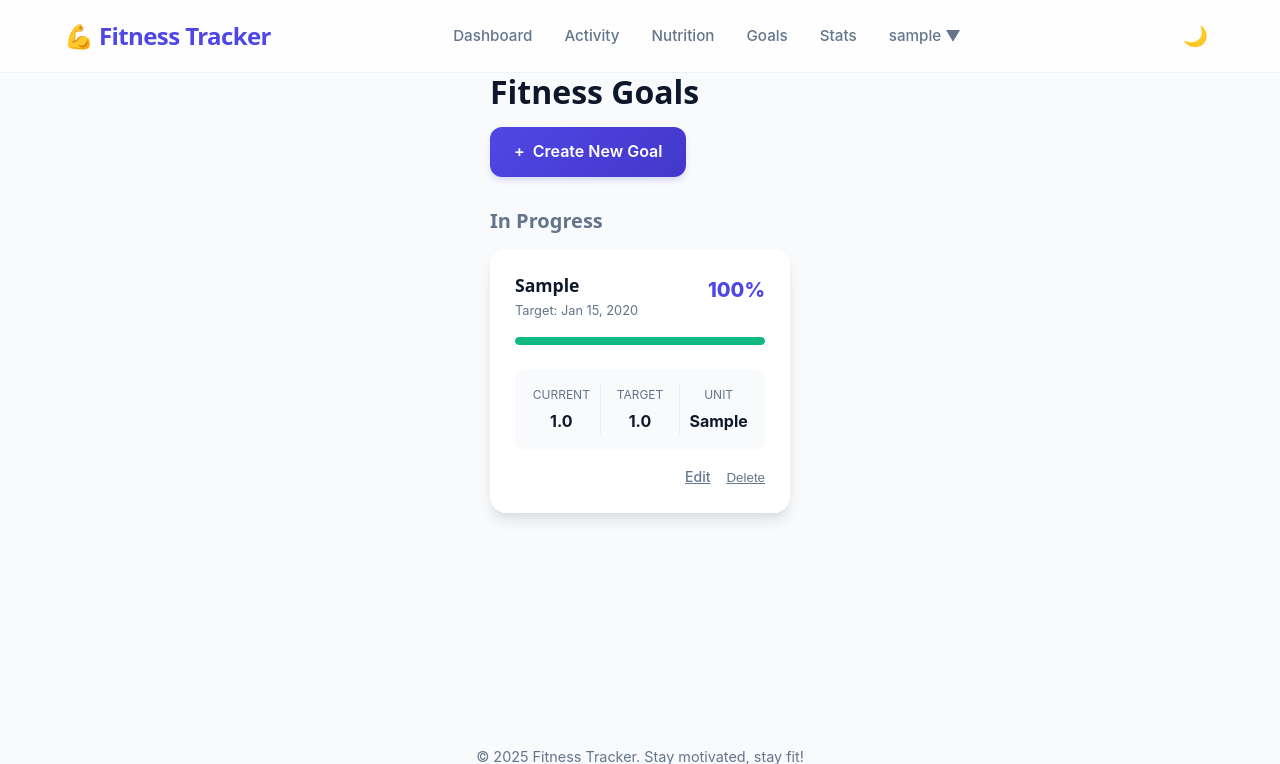
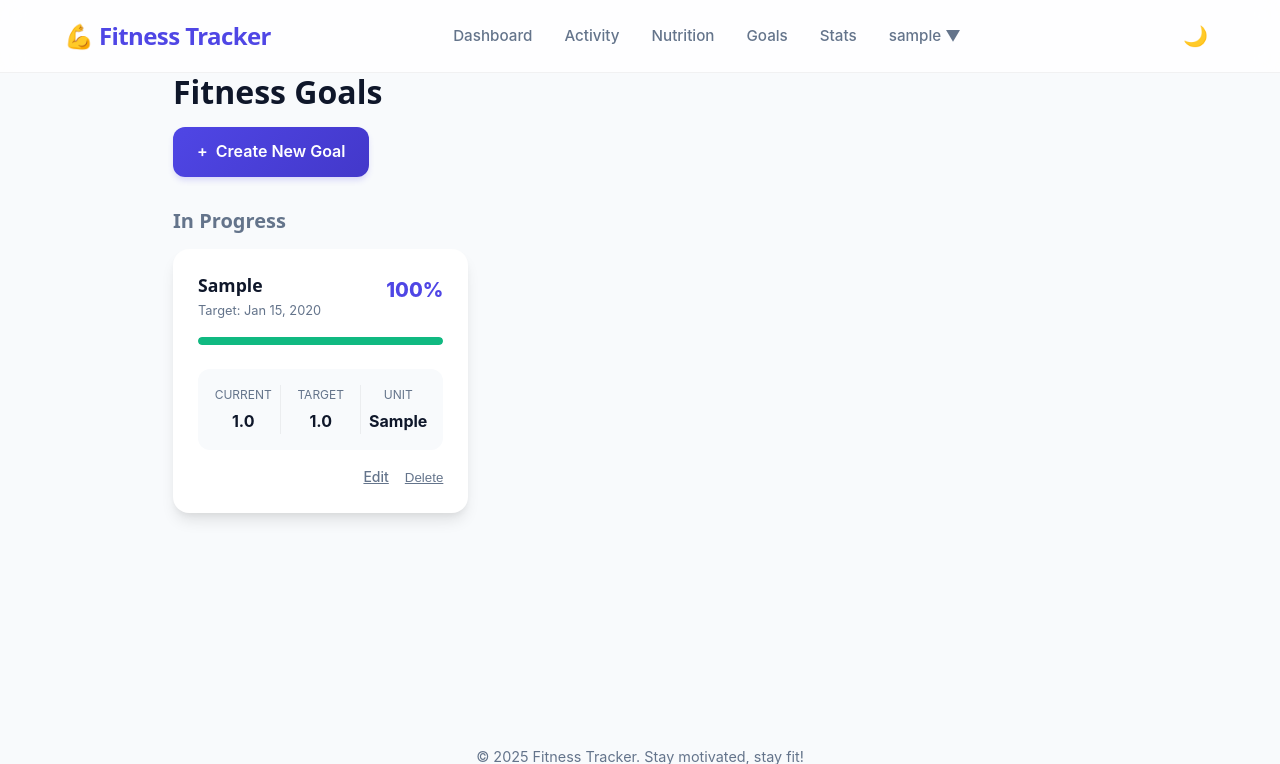
Before and after one commit to Sarthak200419/fitness-tracker, a Flask app: page /goals/ in a window 1280 px wide. Shown: the top 764 px of the page. Run offline with Flask 3, Linux system fonts and the light colour scheme; a user stored in the database is signed in; tables that the repository leaves empty hold one stand-in row (values such as "Sample post").

Commit message:
feat: Add goals index page displaying active and completed fitness goals with progress tracking and an empty state.

```diff
--- a/frontend/templates/goals/index.html
+++ b/frontend/templates/goals/index.html
@@ -105,8 +105,20 @@
 
     .goals-grid {
         display: grid;
-        grid-template-columns: repeat(auto-fill, minmax(300px, 1fr));
+        grid-template-columns: 1fr;
         gap: 1.5rem;
+    }
+
+    @media (min-width: 768px) {
+        .goals-grid {
+            grid-template-columns: repeat(2, 1fr);
+        }
+    }
+
+    @media (min-width: 1024px) {
+        .goals-grid {
+            grid-template-columns: repeat(3, 1fr);
+        }
     }
 
     .goal-card {
```
